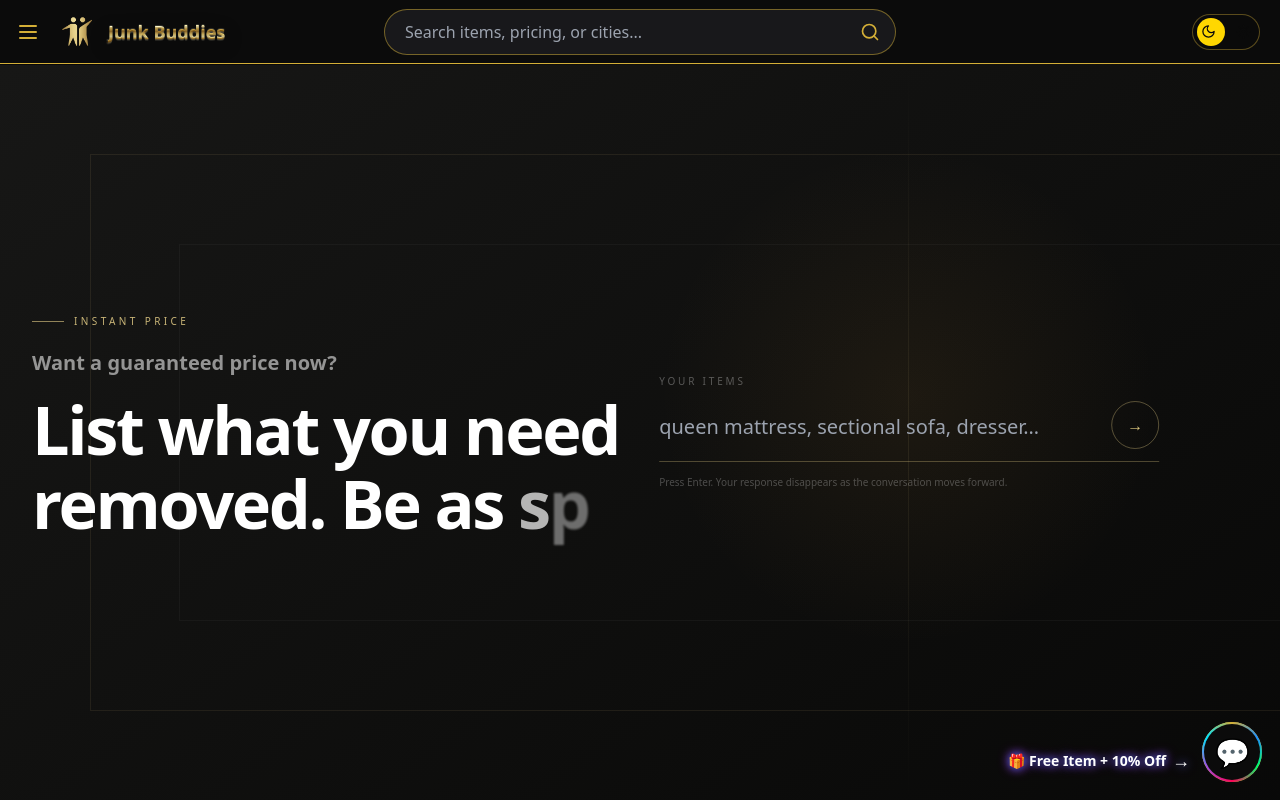
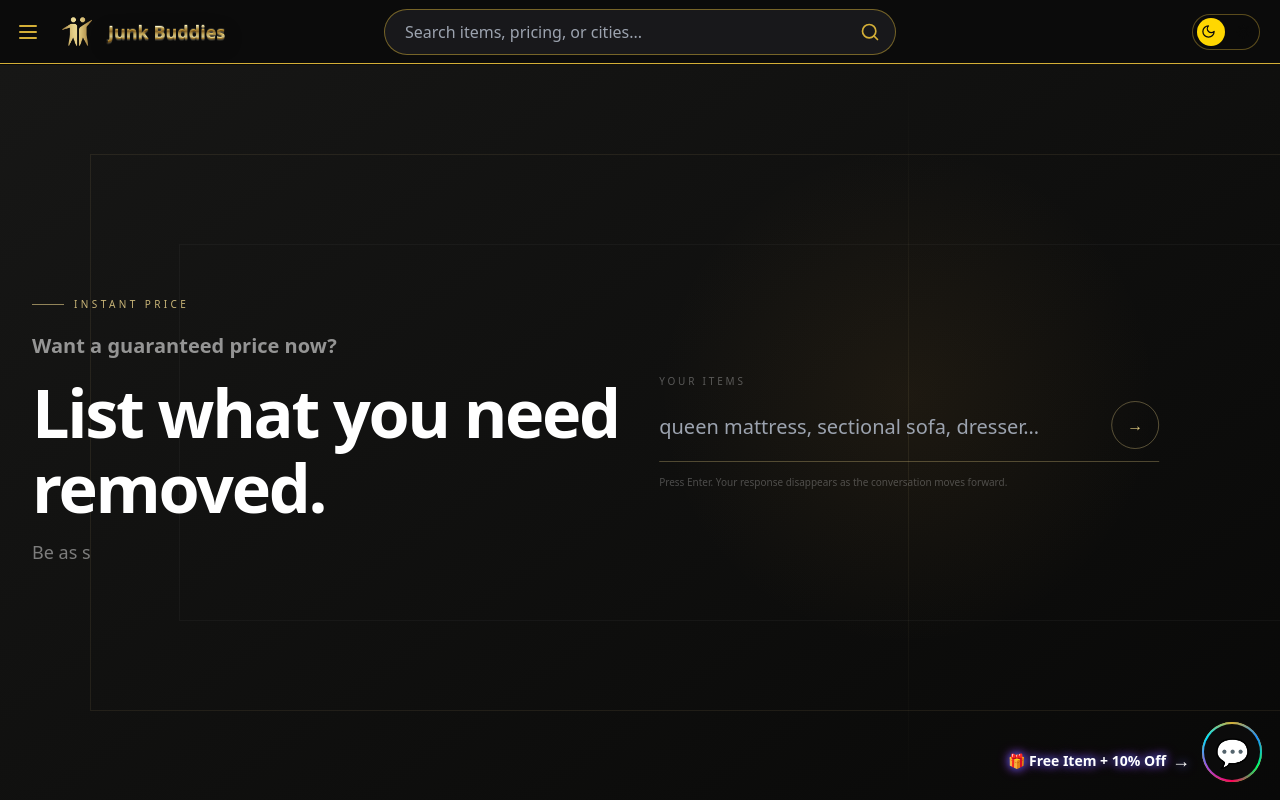
Before and after one commit to JunkBuddies/junk-buddies-immersive, a React (Vite) app: page / in a window 1280 px wide. Built offline with nearby package versions, Linux system fonts and the light colour scheme; grey boxes are pictures that could not be loaded.

Commit message:
Make specificity hint a smaller secondary line

```diff
--- a/src/components/MagicPriceMirror.jsx
+++ b/src/components/MagicPriceMirror.jsx
@@ -36,7 +36,7 @@ export default function MagicPriceMirror() {
   const sessionId = useMemo(getSessionId, []);
   const [stage, setStage] = useState("items");
   const [prompt, setPrompt] = useState("Want a guaranteed price now?");
-  const [subPrompt, setSubPrompt] = useState("List what you need removed. Be as specific as you can — size and type help.");
+  const [subPrompt, setSubPrompt] = useState("List what you need removed.||Be as specific as you can — size and type help.");
   const [value, setValue] = useState("");
   const [items, setItems] = useState([]);
   const [price, setPrice] = useState(0);
@@ -344,12 +344,25 @@ export default function MagicPriceMirror() {
                   ))}
                 </div>
                 <div
-                  className={(hierarchyFlipped ? "mt-4 pb-[0.14em] text-[clamp(2.15rem,5.2vw,5.4rem)] font-semibold leading-[1.12] tracking-[-.035em] text-white " : "mt-5 text-[17px] leading-[1.55] text-white/55 sm:text-lg lg:text-xl ") + "w-full min-w-0 max-w-full transition-all duration-500"}
+                  className={(hierarchyFlipped ? "mt-4 pb-[0.14em] " : "mt-5 ") + "w-full min-w-0 max-w-full transition-all duration-500"}
                   style={{ overflowWrap: "anywhere", wordBreak: "normal" }}
                 >
-                  {typedSubPrompt.split("").map((char, index) => (
-                    <span key={index} className="inline" style={{ animation: "jbMirrorLetterIn 260ms ease-out both" }}>{char}</span>
-                  ))}
+                  {typedSubPrompt.includes("||") ? (
+                    <>
+                      <div className={hierarchyFlipped ? "text-[clamp(2.15rem,5.2vw,5.4rem)] font-semibold leading-[1.12] tracking-[-.035em] text-white" : "text-[17px] leading-[1.55] text-white/55 sm:text-lg lg:text-xl"}>
+                        {typedSubPrompt.split("||")[0]}
+                      </div>
+                      <div className={hierarchyFlipped ? "mt-3 text-sm leading-relaxed text-white/45 sm:text-base lg:text-lg" : "mt-2 text-sm leading-relaxed text-white/40 sm:text-base"}>
+                        {typedSubPrompt.split("||")[1]}
+                      </div>
+                    </>
+                  ) : (
+                    <div className={hierarchyFlipped ? "text-[clamp(2.15rem,5.2vw,5.4rem)] font-semibold leading-[1.12] tracking-[-.035em] text-white" : "text-[17px] leading-[1.55] text-white/55 sm:text-lg lg:text-xl"}>
+                      {typedSubPrompt.split("").map((char, index) => (
+                        <span key={index} className="inline" style={{ animation: "jbMirrorLetterIn 260ms ease-out both" }}>{char}</span>
+                      ))}
+                    </div>
+                  )}
                 </div>
               </>
             )}
```
